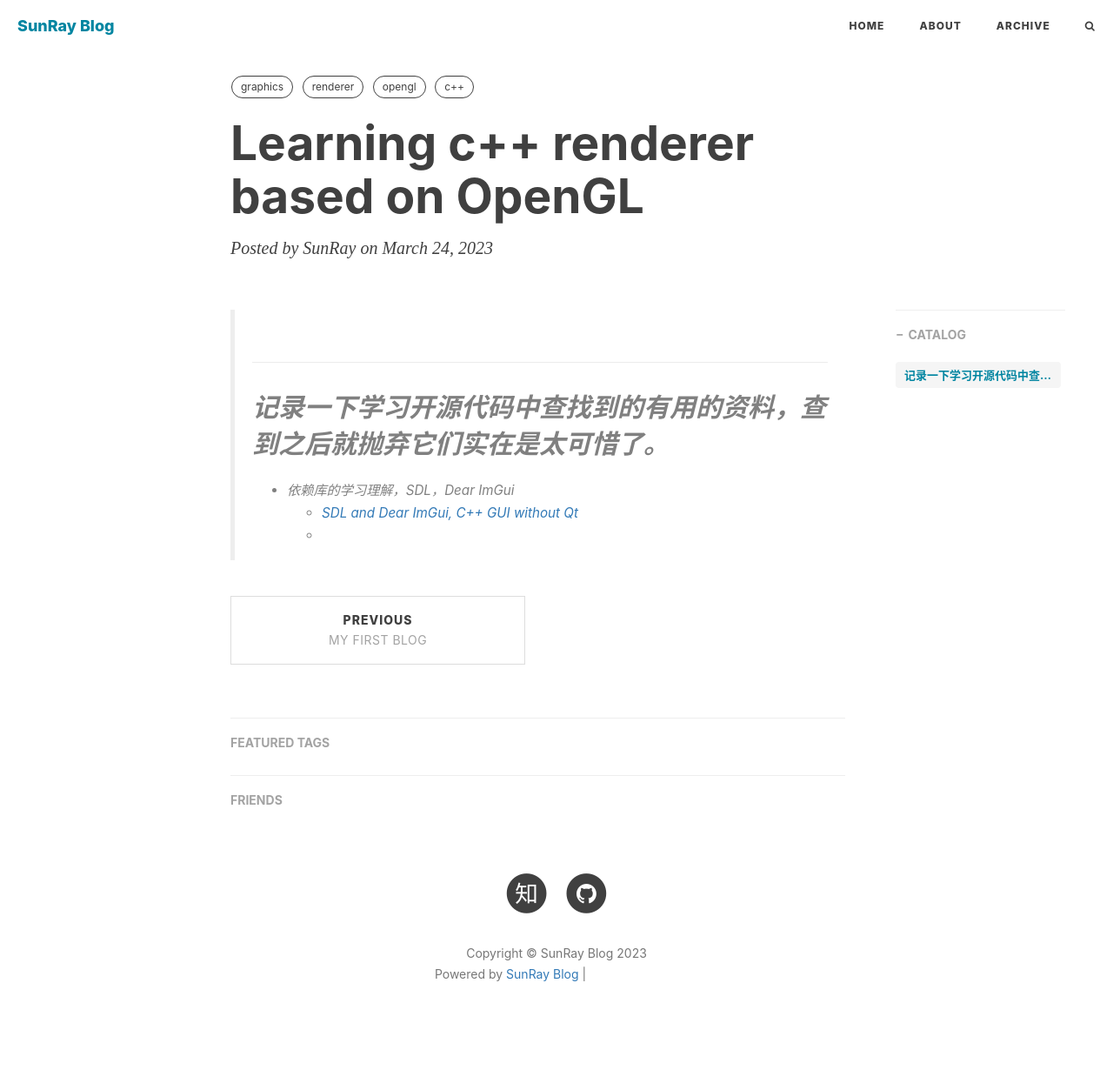
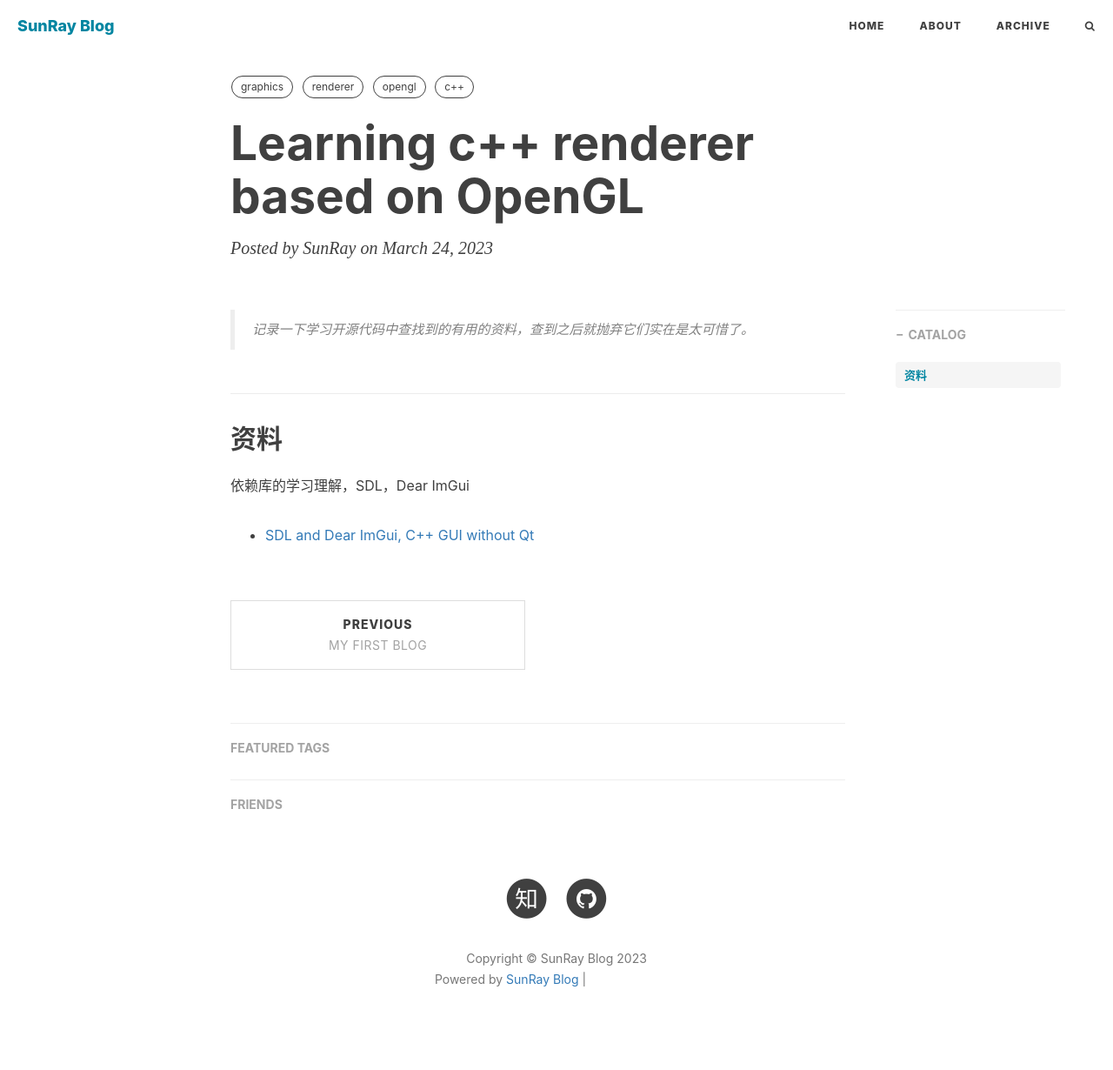
Before and after one commit to C-SunRay/C-SunRay.github.io, a Jekyll site: the page built from _posts/2023/2023-03-24-learning-materials.md, in a window 1280 px wide. Shown: the whole page at 87% size. Built offline with Jekyll 4.4.1, drawn with Linux system fonts in a browser that asks for light colours; nearby versions of some CDN libraries; comment, search, counter and statistics services are not loaded; grey boxes are pictures that could not be loaded.

Commit message:
post 2023-3-24

```diff
--- a/_posts/2023/2023-03-24-learning-materials.md
+++ b/_posts/2023/2023-03-24-learning-materials.md
@@ -12,7 +12,8 @@ tags:
 ---
 
 > 记录一下学习开源代码中查找到的有用的资料，查到之后就抛弃它们实在是太可惜了。
+
+资料
 ---
-- 依赖库的学习理解，SDL，Dear ImGui
-    - [SDL and Dear ImGui, C++ GUI without Qt](https://retifrav.github.io/blog/2019/05/26/sdl-imgui/)
-    -
+依赖库的学习理解，SDL，Dear ImGui
+- [SDL and Dear ImGui, C++ GUI without Qt](https://retifrav.github.io/blog/2019/05/26/sdl-imgui/)
```
